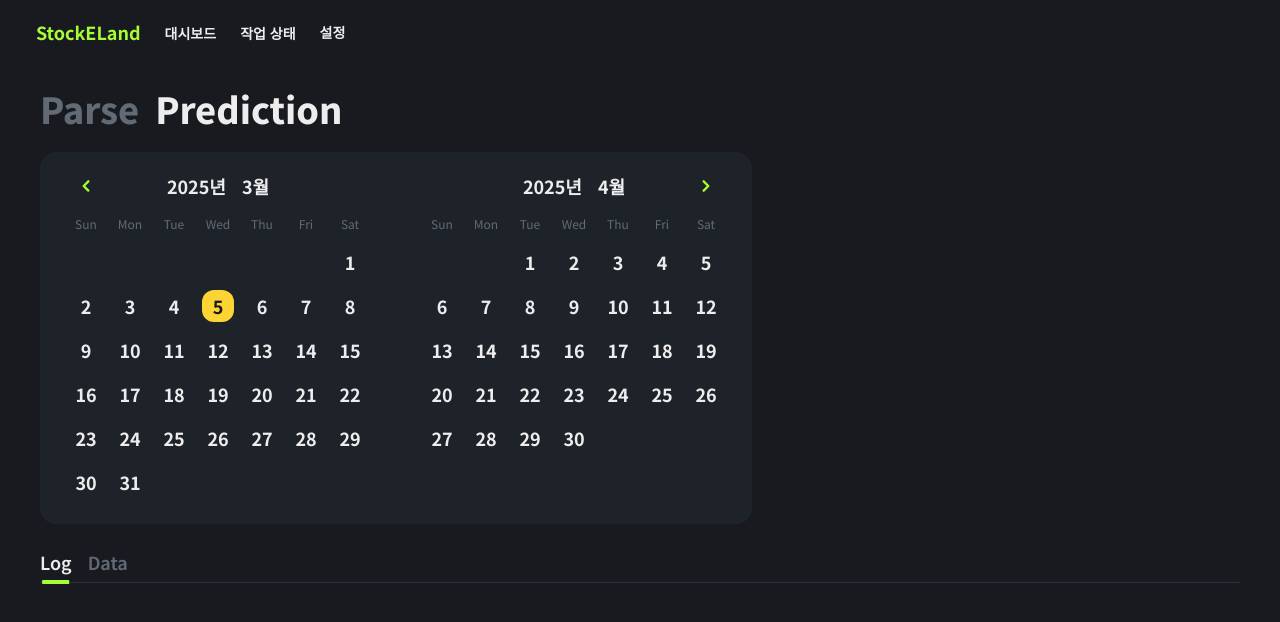
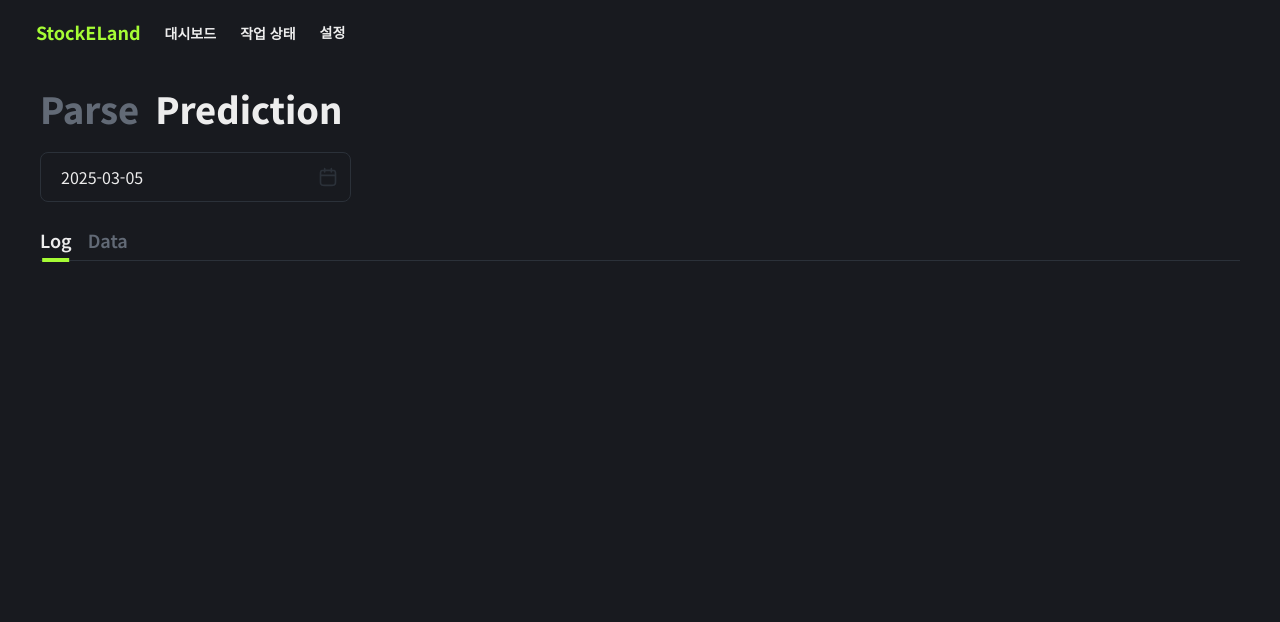
Before and after one commit to StockELand/stockeland-web, a Next.js app: page /process-status/prediction in a window 1280 px wide. Shown: the top 622 px of the page. Built offline with nearby package versions, Linux system fonts and the light colour scheme; no server answers.

Commit message:
[Update] 인풋 컴포넌트를 적용한 Date Picker로 기존 캘린더 변경

```diff
--- a/src/app/process-status/prediction/page.tsx
+++ b/src/app/process-status/prediction/page.tsx
@@ -4,15 +4,18 @@ import {
   DatePicker,
   DisplayDateGroup,
   formatDate,
+  useDatePickerState,
 } from "@/components/date-picker";
 import Tab from "@/components/ui/Tab";
 import { useRouter, useSearchParams } from "next/navigation";
 import Card from "@/components/ui/Card";
-import { useEffect, useState } from "react";
+import { useEffect } from "react";
 import useProcessStatus from "@/hooks/useProcessStatus";
 import PredictionLogTable from "@/components/domain/PredictionLogTable";
 import { IPredictionLog } from "@/types/table";
 import PredictionDataTable from "@/components/domain/PredictionDataTable";
+import Input from "@/components/ui/Input";
+import CalendarIcon from "@/../public/assets/calendar.svg";
 
 const statusProcessing = (
   data: { [key: string]: DisplayDateGroup } | undefined
@@ -33,9 +36,15 @@ export default function ParseStatus() {
   const router = useRouter();
 
   const defaultDate = searchParams.get("date");
-  const [selectedDate, setSelectedDate] = useState<Date | null>(
-    (defaultDate && new Date(defaultDate)) || new Date()
-  );
+
+  const {
+    inputValue,
+    handleDateChange,
+    handleInputChange,
+    selectedDate,
+    setSelectedDate,
+  } = useDatePickerState((defaultDate && new Date(defaultDate)) || new Date());
+
   const activeTab = searchParams.get("tab") || "log";
 
   const { data, logs, status, setDateRange } = useProcessStatus<IPredictionLog>(
@@ -54,7 +63,7 @@ export default function ParseStatus() {
   const handleDateSelect = (date: Date | null) => {
     if (date) {
       router.push(`?tab=${activeTab}&date=${formatDate(date)}`);
-      setSelectedDate(date);
+      // setSelectedDate(date);
     }
   };
 
@@ -65,17 +74,28 @@ export default function ParseStatus() {
     } else {
       setSelectedDate(new Date());
     }
-  }, [searchParams]);
+  }, [searchParams, setSelectedDate]);
 
   return (
     <>
-      <div className="mb-6">
+      <div className="mb-6 flex flex-row">
         <DatePicker
           selectedDate={selectedDate}
-          onChange={handleDateSelect}
+          onChange={(date) => {
+            handleDateChange(date);
+            handleDateSelect(date);
+          }}
+          displayDateGroups={statusProcessing(status)}
           onDateRangeChange={setDateRange}
-          displayDateGroups={statusProcessing(status)}
-          doubleCalendar
+          // doubleCalendar
+          customInput={
+            <Input
+              rightIcon={<CalendarIcon className="size-5" />}
+              value={inputValue}
+              onChange={handleInputChange}
+              placeholder="YYYY-MM-DD"
+            />
+          }
         />
       </div>
 
```
